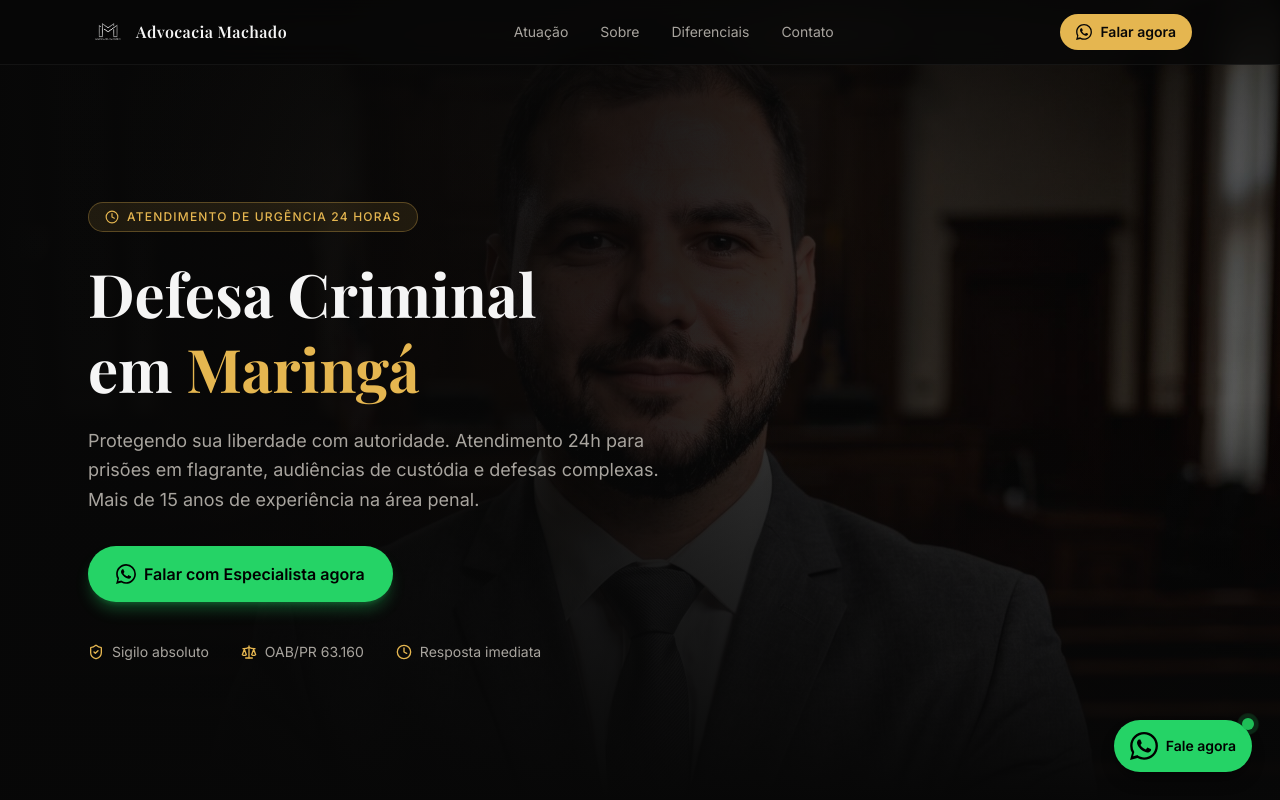
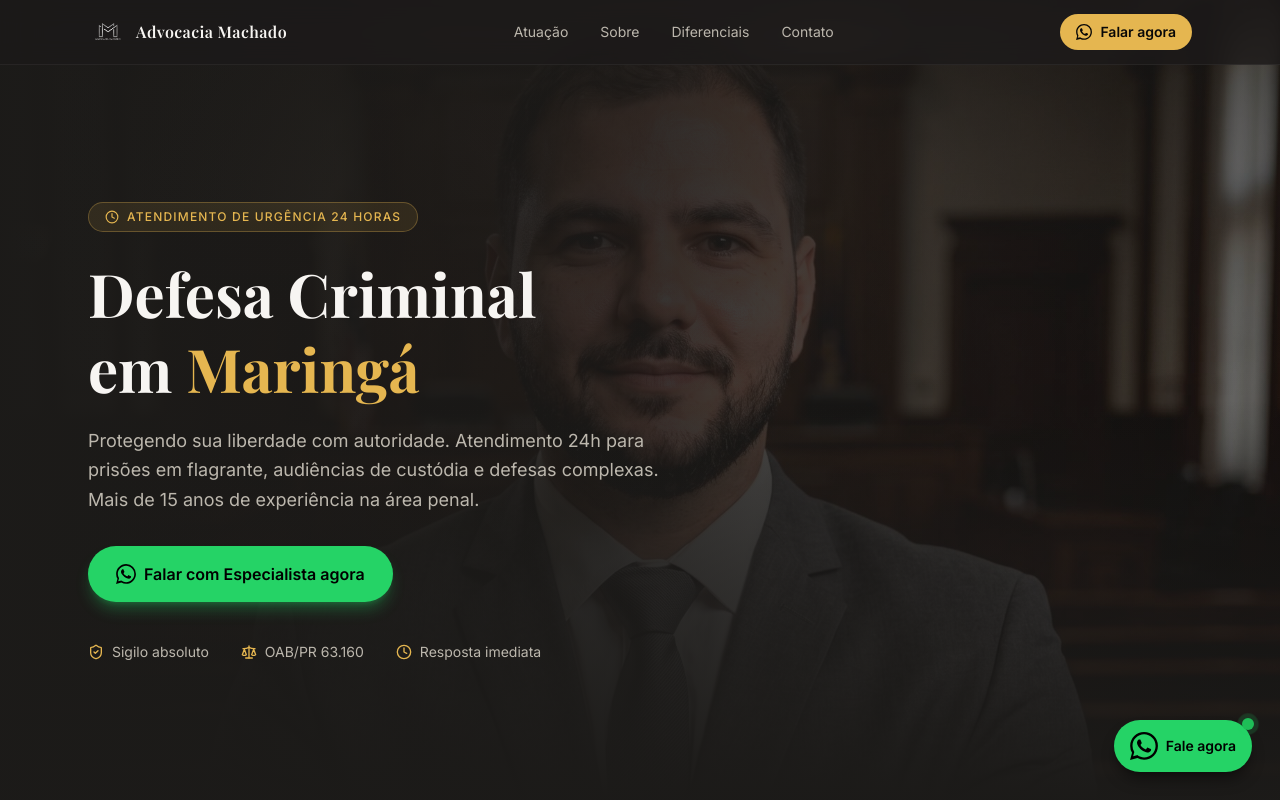
Before and after one commit to joseneto-code/advocacia-machado, a Next.js app: page / in a window 1280 px wide. Shown: the top 800 px of the page. Built offline with nearby package versions, Linux system fonts and the light colour scheme; a web font is replaced by a local one.

Commit message:
Lighten dark theme to warm charcoal with golden undertones
Co-Authored-By: Claude Sonnet 4.6 <noreply@anthropic.com>

```diff
--- a/app/globals.css
+++ b/app/globals.css
@@ -89,23 +89,23 @@
 
 .dark {
   color-scheme: dark;
-  --background: oklch(0.13 0 0);
-  --foreground: oklch(0.97 0 0);
-  --card: oklch(0.17 0 0);
-  --card-foreground: oklch(0.97 0 0);
-  --popover: oklch(0.17 0 0);
-  --popover-foreground: oklch(0.97 0 0);
+  --background: oklch(0.22 0.004 75);
+  --foreground: oklch(0.97 0.004 75);
+  --card: oklch(0.27 0.006 75);
+  --card-foreground: oklch(0.97 0.004 75);
+  --popover: oklch(0.27 0.006 75);
+  --popover-foreground: oklch(0.97 0.004 75);
   --primary: oklch(0.8 0.13 84);
   --primary-foreground: oklch(0.13 0 0);
-  --secondary: oklch(0.24 0 0);
-  --secondary-foreground: oklch(0.97 0 0);
-  --muted: oklch(0.24 0 0);
-  --muted-foreground: oklch(0.72 0.01 80);
+  --secondary: oklch(0.32 0.008 75);
+  --secondary-foreground: oklch(0.97 0.004 75);
+  --muted: oklch(0.32 0.008 75);
+  --muted-foreground: oklch(0.78 0.015 80);
   --accent: oklch(0.8 0.13 84);
   --accent-foreground: oklch(0.13 0 0);
   --destructive: oklch(0.55 0.2 27);
-  --border: oklch(0.8 0.06 84 / 14%);
-  --input: oklch(1 0 0 / 15%);
+  --border: oklch(0.8 0.06 84 / 20%);
+  --input: oklch(1 0 0 / 18%);
   --ring: oklch(0.8 0.13 84);
   --gold: oklch(0.8 0.13 84);
   --gold-foreground: oklch(0.13 0 0);
--- a/app/layout.tsx
+++ b/app/layout.tsx
@@ -69,7 +69,7 @@ export const metadata: Metadata = {
 
 export const viewport: Viewport = {
   colorScheme: 'dark',
-  themeColor: '#0a0a0a',
+  themeColor: '#383838',
 }
 
 const jsonLd = {
```
